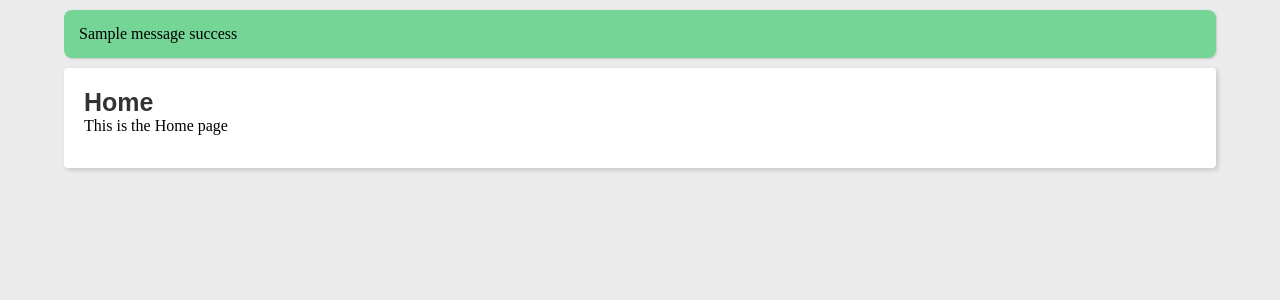
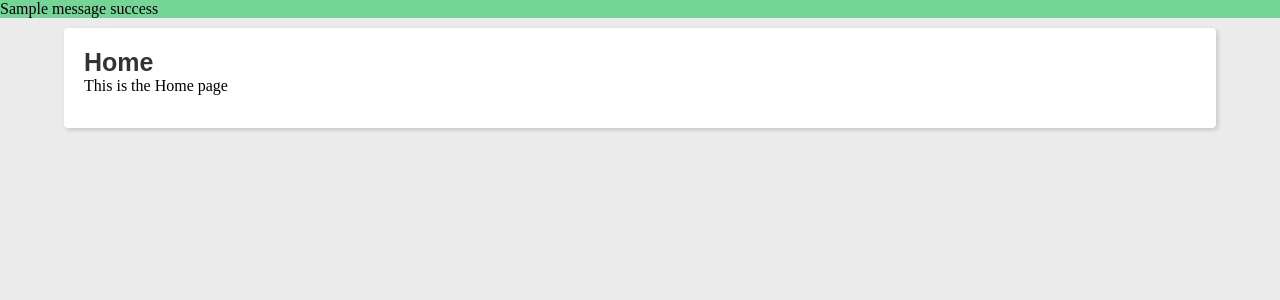
Before and after one commit to Elik09/ServeWatch, a Flask app: page /home in a window 1280 px wide. Shown: the top 300 px of the page. Run offline with Flask 2, Linux system fonts and the light colour scheme; one stand-in notice (Sample message) is shown; some web fonts are replaced.

Commit message:
Initial commit

```diff
--- a/templates/header.html
+++ b/templates/header.html
@@ -17,7 +17,7 @@
 	{% with messages = get_flashed_messages(with_categories=true) %}
 		{% if messages %}
 			{% for category,message in messages %}
-			<div class="message {{ category }}">
+			<div class="alert-box {{ category }}">
 				<p>{{ message }} {{ category }}</p>
 			</div>
 			{%endfor %}
```
